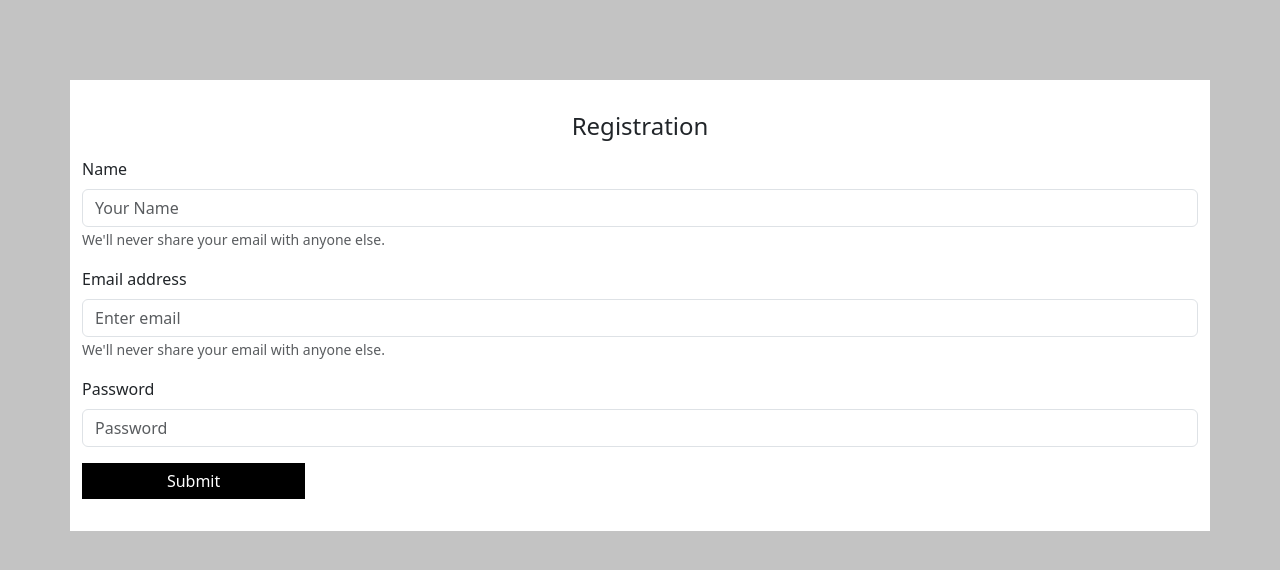
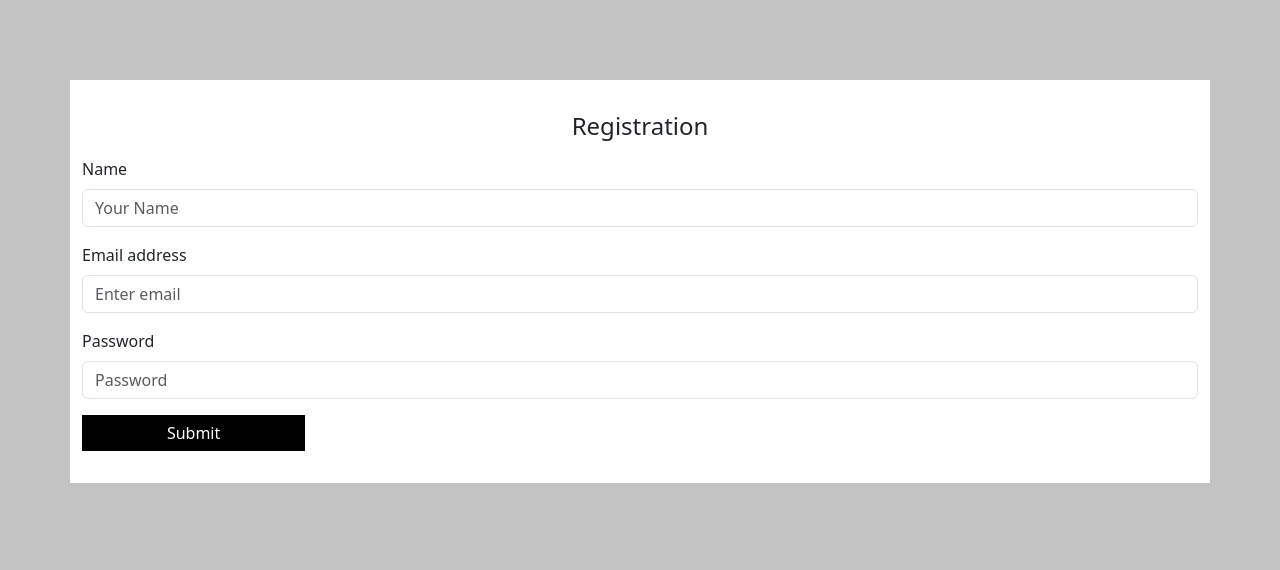
Before and after one commit to Shakyaalok/teacher-dashboard, a React (Create React App) app: page / in a window 1280 px wide. Shown: the top 570 px of the page. Built offline with nearby package versions, Linux system fonts and the light colour scheme.

Commit message:
register api instegrated

```diff
--- a/src/components/RegistrationForm.jsx
+++ b/src/components/RegistrationForm.jsx
@@ -1,6 +1,7 @@
 import React, { useEffect, useState } from "react";
 import { useNavigate } from "react-router-dom";
 import { Form, Button } from "react-bootstrap";
+import axios from "axios";
 import "./RegistrationForm.css";
 
 const RegistrationForm = () => {
@@ -9,7 +10,7 @@ const RegistrationForm = () => {
   const [email, setEmail] = useState("");
   const [password, setPassword] = useState("");
   const [error, setError] = useState(false);
-  const [errorMessage,setErrorMessage] = useState('')
+  const [errorMessage, setErrorMessage] = useState("");
 
   //navigation after successfull register
   const navigate = useNavigate();
@@ -26,14 +27,18 @@ const RegistrationForm = () => {
   };
 
   // print the data enter
-  const RegsiterDataHandler = (e) => {
+  const RegsiterDataHandler = async (e) => {
     e.preventDefault();
     // Validate form data
-    if (name === "" ||email === "" || password === "" ||password.length === 0) {
+    if (
+      name === "" ||
+      email === "" ||
+      password === "" ||
+      password.length === 0
+    ) {
       setError(true);
       return;
     }
-
 
     const data = {
       name: name,
@@ -41,34 +46,37 @@ const RegistrationForm = () => {
       password: password,
     };
 
-    console.log("Register data--> ", data);
+    try {
+      const res = await axios.post(
+        "http://localhost:8000/teacher/register",
+        data
+      );
+      if (res.status === 201) {
+        navigate("/login");
+      }
+    } catch (error) {
+      if (error.response.status === 500) {
+        setErrorMessage(error.response.data.message);
+      }
+    }
 
     // clearing the data after entering
     setName("");
     setEmail("");
     setPassword("");
-
-
-    navigate("/login");
-
   };
 
-
-  useEffect(()=>{
-    if(error){
-      setErrorMessage('All Fields are required');
+  useEffect(() => {
+    if (error) {
+      setErrorMessage("All Fields are required");
     }
-
-
-  },[error])
+  }, [error]);
 
   return (
     <div className="register_form">
       <Form className="container container_form" onSubmit={RegsiterDataHandler}>
         <h4 className="form_title">Registration</h4>
-        <div className="error">
-        {errorMessage}
-        </div>
+        <div className="error">{errorMessage}</div>
         <Form.Group className="mb-3">
           <Form.Label>Name</Form.Label>
           <Form.Control
@@ -77,9 +85,7 @@ const RegistrationForm = () => {
             onChange={namehandler}
             value={name}
           />
-          <Form.Text className="text-muted">
-            We'll never share your email with anyone else.
-          </Form.Text>
+
         </Form.Group>
 
         <Form.Group className="mb-3">
@@ -90,9 +96,6 @@ const RegistrationForm = () => {
             onChange={emailHandler}
             value={email}
           />
-          <Form.Text className="text-muted">
-            We'll never share your email with anyone else.
-          </Form.Text>
         </Form.Group>
 
         <Form.Group className="mb-3">
```
